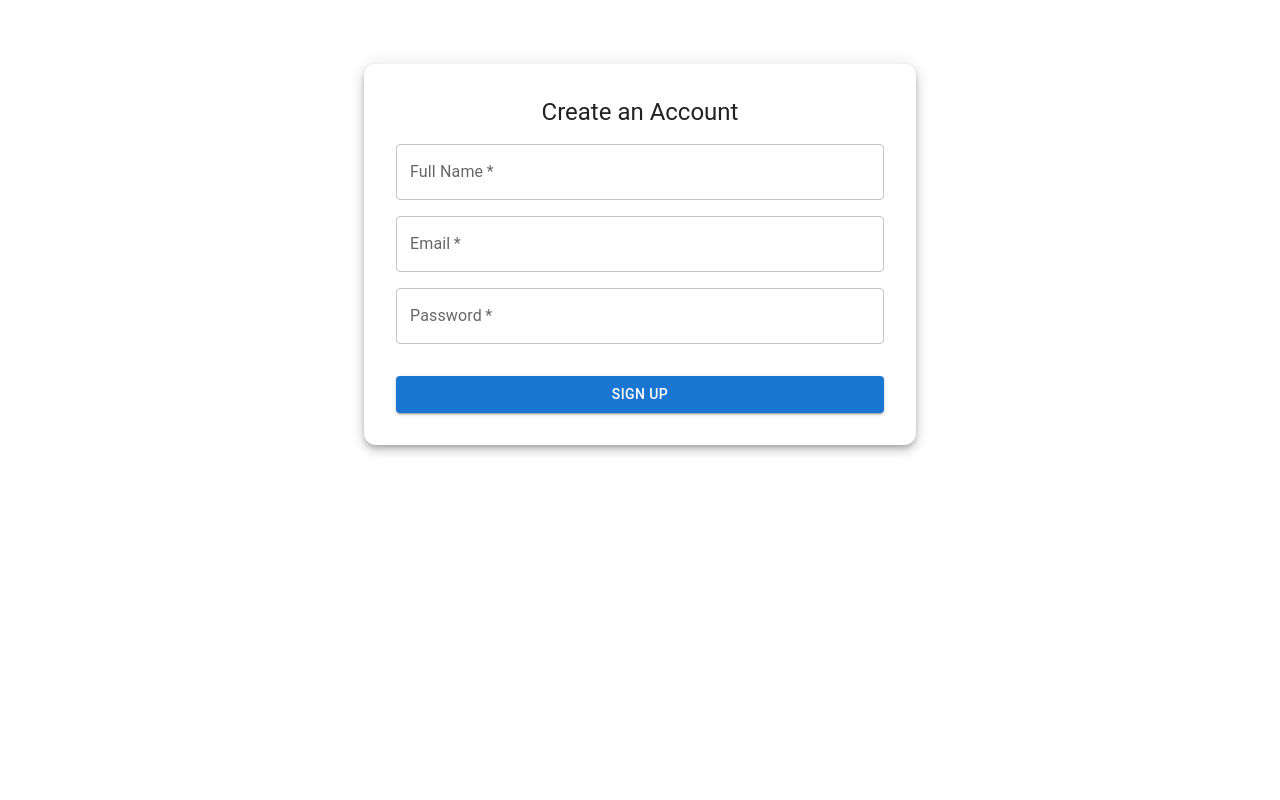
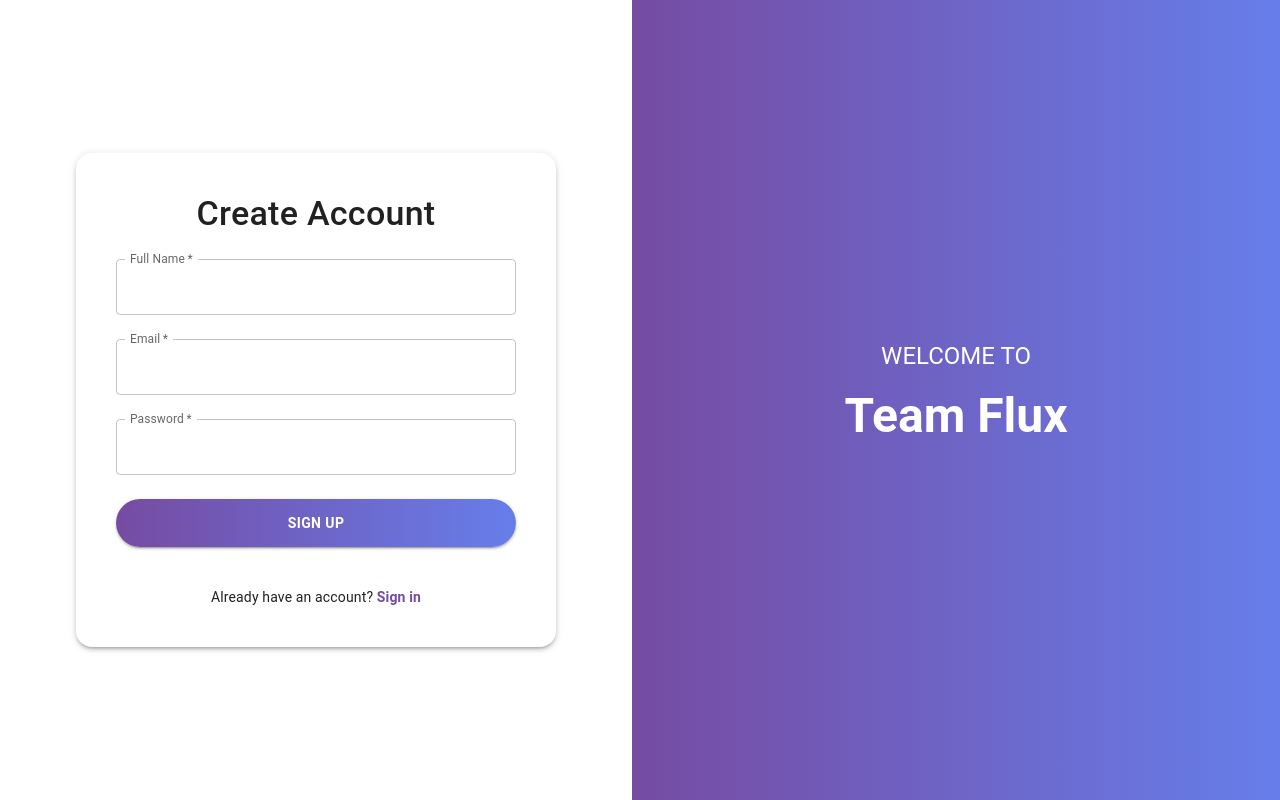
Before and after one commit to muneebfrfr/team-flux2, a Next.js app: page /signup in a window 1280 px wide. Built offline with nearby package versions, Linux system fonts and the light colour scheme; some icons are missing.

Commit message:
UI Settled of Auth(Login,Signup)

```diff
--- a/src/app/globals.css
+++ b/src/app/globals.css
@@ -1,7 +1,7 @@
 @import "tailwindcss";
 
 :root {
-  --background: #FF8300;
+  --background: hwb(0 100% 0%);
   --foreground: #171717;
 }
 
@@ -15,7 +15,6 @@
 @media (prefers-color-scheme: dark) {
   :root {
     --background: #0a0a0a;
-    --foreground: #FF8300;
   }
 }
 
--- a/src/components/LogoutButton.tsx
+++ b/src/components/LogoutButton.tsx
@@ -3,7 +3,7 @@ import { signOut } from "next-auth/react";
 export default function LogoutButton() {
   return (
     <button
-      onClick={() => signOut({ callbackUrl: "/login" })}
+      onClick={() => signOut({ callbackUrl: "/" })}
       className="text-red-600 hover:underline"
     >
       Logout
--- a/src/components/Navbar.tsx
+++ b/src/components/Navbar.tsx
@@ -2,17 +2,17 @@ import LogoutButton from "./LogoutButton";
 import { useSession } from "next-auth/react";
 
 export default function Navbar() {
-  const { data: session } = useSession();
+  // const { data: session } = useSession();
 
   return (
     <nav className="flex justify-between items-center p-4 bg-gray-100">
       <h1 className="text-xl font-bold">TeamFlux</h1>
-      {session && (
+      {/* {session && (
         <div className="flex items-center gap-4">
           <p>{session.user.email}</p>
           <LogoutButton />
         </div>
-      )}
+      )} */}
     </nav>
   );
 }
--- a/src/pages/api/add-user.ts
+++ b/src/pages/api/add-user.ts
@@ -38,7 +38,7 @@ export default async function handler(
   }
 
   try {
-    const { name, email, password, roles } = req.body;
+    const { name, email, password } = req.body;
 
     // Hash the password
     const salt = await bcrypt.genSalt(10);
@@ -49,7 +49,7 @@ export default async function handler(
         name,
         email,
         passwordHash,
-        roles: ["user"],
+        roles: ["User"],
       },
     });
 
--- a/src/pages/api/auth/[...nextauth].ts
+++ b/src/pages/api/auth/[...nextauth].ts
@@ -1,5 +1,3 @@
-// pages/api/auth/[...nextauth].ts
-
 import NextAuth from "next-auth";
 import CredentialsProvider from "next-auth/providers/credentials";
 import { PrismaClient } from "../../../generated/prisma"; // or "@/lib/prisma"
@@ -51,7 +49,7 @@ export default NextAuth({
     },
   },
   pages: {
-    signIn: "/login", // use custom login page
+    signIn: "/login",
   },
   secret: process.env.NEXTAUTH_SECRET,
 });
--- a/src/pages/dashboard.tsx
+++ b/src/pages/dashboard.tsx
@@ -1,9 +1,9 @@
-
-
 import { getSession, GetSessionParams, useSession } from "next-auth/react";
 import LogoutButton from "@/components/LogoutButton";
 
-export async function getServerSideProps(context: GetSessionParams | undefined) {
+export async function getServerSideProps(
+  context: GetSessionParams | undefined
+) {
   const session = await getSession(context);
   if (!session) {
     return {
--- a/src/pages/signup.tsx
+++ b/src/pages/signup.tsx
@@ -1,88 +1,122 @@
-// pages/signup.tsx
+"use client";
 
-'use client';
-import { useState } from 'react';
-import { useRouter } from 'next/router';
+import { useState } from "react";
+import { useRouter } from "next/router";
 import {
+  Box,
+  Button,
   Container,
   TextField,
-  Button,
   Typography,
-  Box,
   Paper,
-} from '@mui/material';
+} from "@mui/material";
+import EmailIcon from "@mui/icons-material/Email";
+import LockIcon from "@mui/icons-material/Lock";
+import PersonIcon from "@mui/icons-material/Person";
 
 export default function Signup() {
   const router = useRouter();
-  const [form, setForm] = useState({ name: '', email: '', password: '' });
-  const [error, setError] = useState('');
+  const [form, setForm] = useState({ name: "", email: "", password: "" });
+  const [error, setError] = useState("");
 
   const handleSubmit = async (e: React.FormEvent) => {
     e.preventDefault();
 
-    const res = await fetch('/api/add-user', {
-      method: 'POST',
-      headers: { 'Content-Type': 'application/json' },
+    const res = await fetch("/api/add-user", {
+      method: "POST",
+      headers: { "Content-Type": "application/json" },
       body: JSON.stringify(form),
     });
 
     if (res.ok) {
-      router.push('/login');
+      router.push("/login");
     } else {
       const data = await res.json();
-      setError(data.error || 'Signup failed');
+      setError(data.error || "Signup failed");
     }
   };
 
   return (
-    <Container maxWidth="sm">
-      <Paper elevation={6} sx={{ p: 4, mt: 8, borderRadius: 3 }}>
-        <Typography variant="h5" align="center" gutterBottom>
-          Create an Account
+    <Box
+      sx={{ display: "flex", position: "fixed", inset: 0, overflow: "hidden" }}
+    >
+      {/* Left Panel - Signup Form */}
+      <Box
+        sx={{
+          width: { xs: "100%", md: "50%" },
+          display: "flex",
+          justifyContent: "center",
+          alignItems: "center",
+          p: 4,
+        }}
+      >
+        <Paper
+          elevation={3}
+          sx={{ p: 5, width: "100%", maxWidth: 400, borderRadius: 4 }}
+        >
+          <Typography
+            variant="h4"
+            gutterBottom
+            sx={{ textAlign: "center", fontWeight: 500 }}
+          >
+            Create Account
           </Typography>
 
           <Box
             component="form"
             onSubmit={handleSubmit}
-          sx={{ mt: 2, display: 'flex', flexDirection: 'column', gap: 2 }}
+            sx={{ mt: 3, display: "flex", flexDirection: "column", gap: 3 }}
           >
             <TextField
               label="Full Name"
+              required
+              fullWidth
               value={form.name}
               onChange={(e) => setForm({ ...form, name: e.target.value })}
-            required
-            fullWidth
-            variant="outlined"
+              InputProps={{
+                startAdornment: <PersonIcon sx={{ mr: 1 }} />,
+              }}
             />
 
             <TextField
               label="Email"
               type="email"
+              required
+              fullWidth
               value={form.email}
               onChange={(e) => setForm({ ...form, email: e.target.value })}
-            required
-            fullWidth
-            variant="outlined"
+              InputProps={{
+                startAdornment: <EmailIcon sx={{ mr: 1 }} />,
+              }}
             />
 
             <TextField
               label="Password"
               type="password"
+              required
+              fullWidth
               value={form.password}
               onChange={(e) => setForm({ ...form, password: e.target.value })}
-            required
-            fullWidth
-            variant="outlined"
+              InputProps={{
+                startAdornment: <LockIcon sx={{ mr: 1 }} />,
+              }}
             />
 
             <Button
               type="submit"
               variant="contained"
-            color="primary"
               fullWidth
-            sx={{ mt: 2 }}
+              sx={{
+                background: "linear-gradient(to right, #764ba2, #667eea)",
+                "&:hover": { backgroundColor: "#3AC6C6" },
+                color: "#fff",
+                fontWeight: "bold",
+                borderRadius: "30px",
+                py: 1.5,
+              }}
+                onClick={() => router.push("/")}
             >
-            Sign Up
+              SIGN UP
             </Button>
 
             {error && (
@@ -90,8 +124,42 @@ export default function Signup() {
                 {error}
               </Typography>
             )}
+
+            <Typography variant="body2" sx={{ mt: 2, textAlign: "center" }}>
+              Already have an account?{" "}
+              <Box
+                component="span"
+                sx={{ color: "#764ba2", cursor: "pointer", fontWeight: 600 }}
+                onClick={() => router.push("/")}
+              >
+                Sign in
+              </Box>
+            </Typography>
           </Box>
         </Paper>
-    </Container>
+      </Box>
+
+      {/* Right Panel - Welcome */}
+      <Box
+        sx={{
+          width: { xs: "0%", md: "50%" },
+          background: "linear-gradient(to right, #764ba2, #667eea)",
+          color: "#fff",
+          display: { xs: "none", md: "flex" },
+          flexDirection: "column",
+          justifyContent: "center",
+          alignItems: "center",
+          p: 5,
+          textAlign: "center",
+        }}
+      >
+        <Typography variant="h5" sx={{ mb: 2 }}>
+          WELCOME TO
+        </Typography>
+        <Typography variant="h3" sx={{ fontWeight: 600, mb: 2 }}>
+          Team Flux
+        </Typography>
+      </Box>
+    </Box>
   );
 }
```
Also changed, not shown: src/app/layout.tsx (+8 -3 lines), src/app/page.tsx (+112 -78 lines), src/pages/login.tsx (+68 -68 lines). Lines whose indentation alone changed are shown as unchanged.
